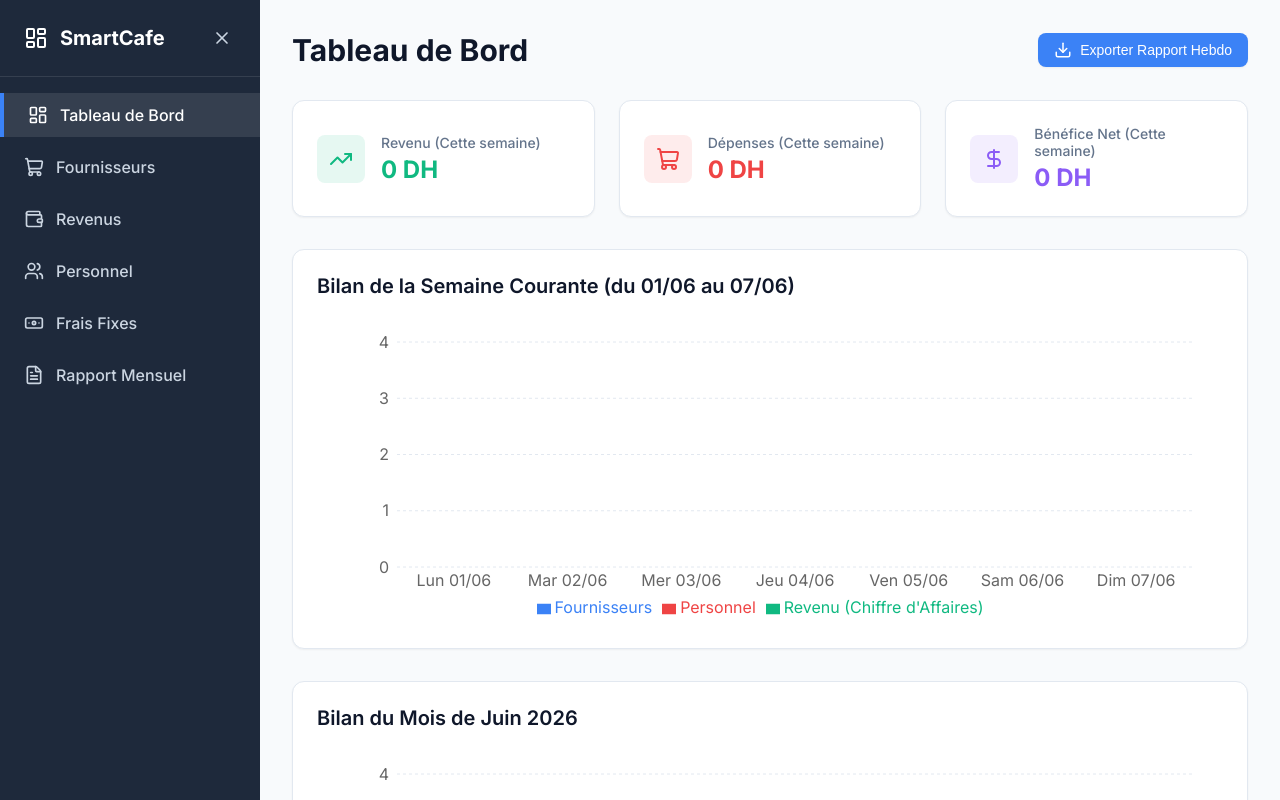
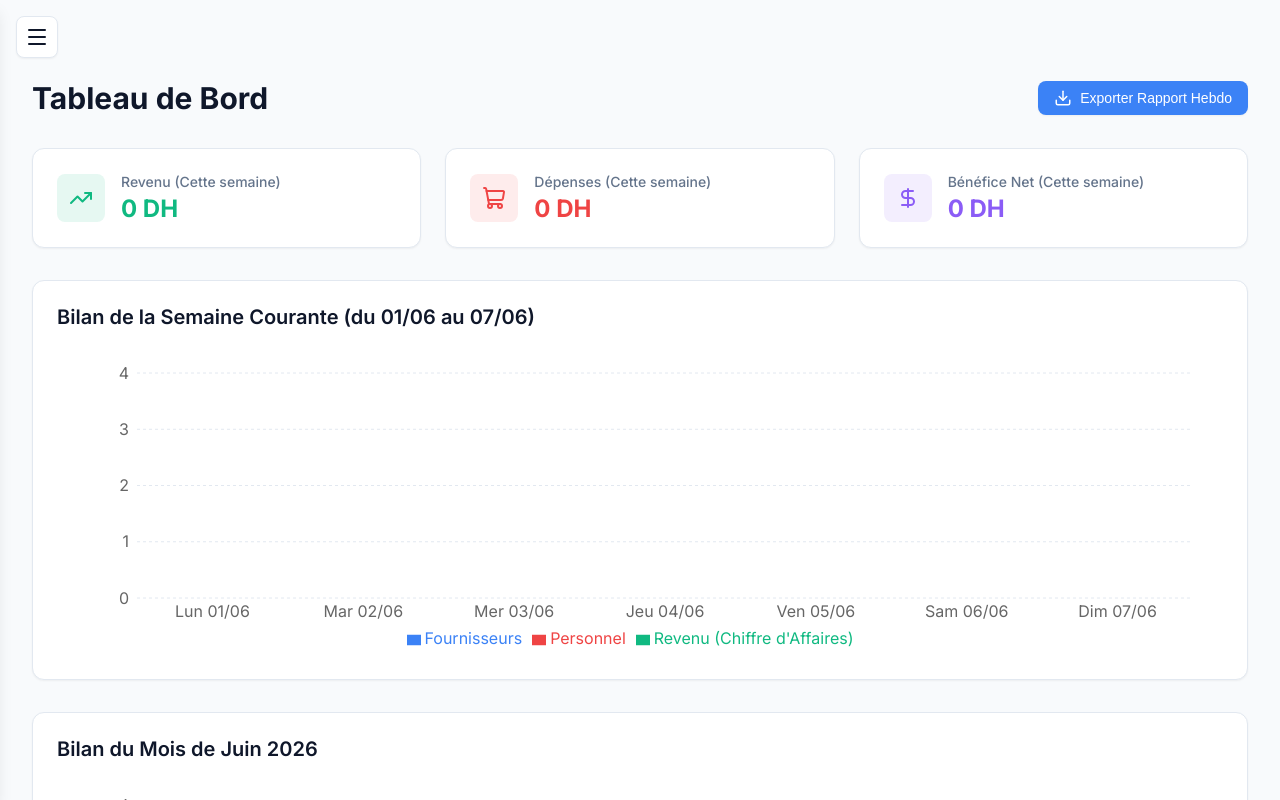
Before and after one commit to saidoukadr-dataAnalyst/SmartCafe, a React (Vite) app: page / in a window 1280 px wide. Shown: the top 800 px of the page. Built offline with nearby package versions, Linux system fonts and the light colour scheme.

Commit message:
dynamic-menu-everywhere

```diff
--- a/src/index.css
+++ b/src/index.css
@@ -83,12 +83,23 @@ body {
 
 /* Sidebar */
 .sidebar {
+  position: fixed;
+  top: 0;
+  left: 0;
+  bottom: 0;
   width: 260px;
   background-color: var(--bg-sidebar);
   color: var(--text-sidebar);
   display: flex;
   flex-direction: column;
-  transition: width 0.3s ease, background-color 0.3s ease, color 0.3s ease;
+  z-index: 90;
+  transform: translateX(-100%);
+  transition: transform 0.3s cubic-bezier(0.4, 0, 0.2, 1), background-color 0.3s ease, color 0.3s ease;
+  box-shadow: var(--shadow-lg);
+}
+
+.sidebar.open {
+  transform: translateX(0);
 }
 
 .sidebar-header {
@@ -135,26 +146,11 @@ body {
 /* Main Content */
 .main-content {
   flex: 1;
-  padding: 2rem;
+  padding: 5rem 2rem 2rem 2rem;
   overflow-y: auto;
   min-width: 0;
 }
 
-.menu-toggle-btn {
-  display: none;
-}
-
-.sidebar-overlay {
-  display: none;
-}
-
-@keyframes fadeIn {
-  from { opacity: 0; }
-  to { opacity: 1; }
-}
-
-/* Mobile & Tablet Responsiveness */
-@media (max-width: 768px) {
 .menu-toggle-btn {
   display: flex;
   position: fixed;
@@ -164,8 +160,8 @@ body {
   background-color: var(--bg-secondary);
   color: var(--text-primary);
   border: 1px solid var(--border-color);
-    width: 38px;
-    height: 38px;
+  width: 42px;
+  height: 42px;
   border-radius: var(--radius-md);
   align-items: center;
   justify-content: center;
@@ -192,23 +188,20 @@ body {
   animation: fadeIn 0.2s ease-out;
 }
 
-  .sidebar {
-    position: fixed;
-    top: 0;
-    left: 0;
-    bottom: 0;
-    z-index: 90;
-    transform: translateX(-100%);
-    transition: transform 0.3s cubic-bezier(0.4, 0, 0.2, 1), background-color 0.3s ease, color 0.3s ease;
-    box-shadow: var(--shadow-lg);
+@keyframes fadeIn {
+  from { opacity: 0; }
+  to { opacity: 1; }
 }
 
-  .sidebar.open {
-    transform: translateX(0);
+/* Mobile & Tablet Responsiveness */
+@media (max-width: 768px) {
+  .main-content {
+    padding: 5rem 1rem 2rem 1rem;
   }
 
-  .main-content {
-    padding: 5rem 1rem 2rem 1rem;
+  .menu-toggle-btn {
+    width: 38px;
+    height: 38px;
   }
 
   .page-header {
```
Lines whose indentation alone changed are shown as unchanged.
